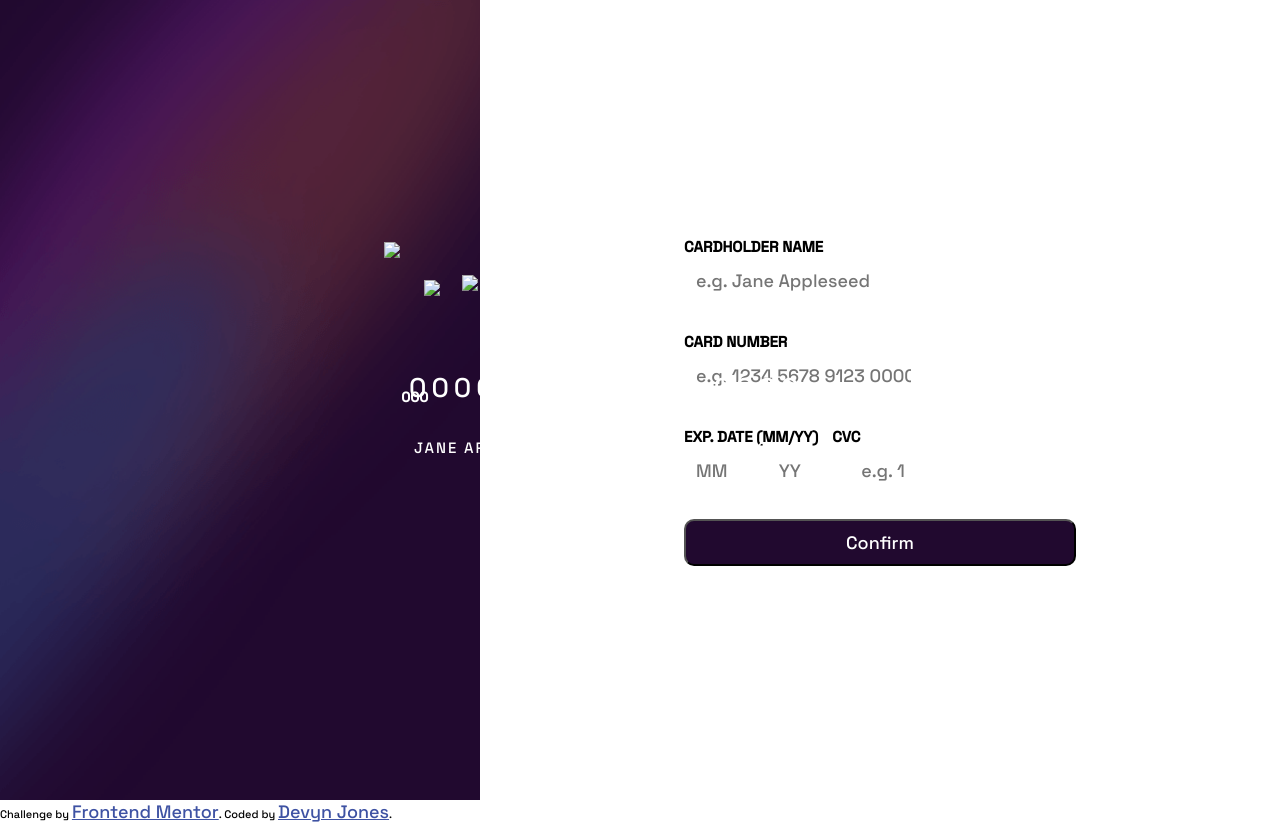
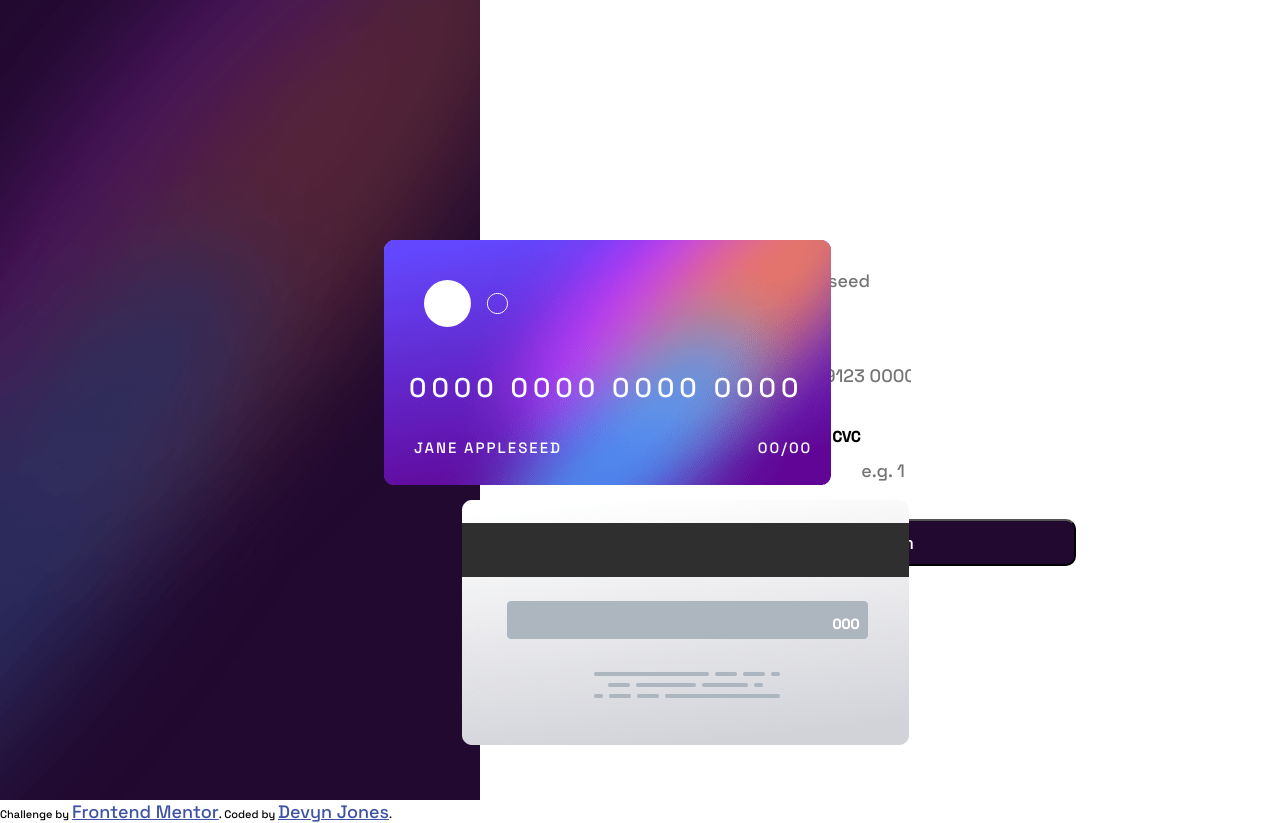
Before and after one commit to devynj4722/Interactive-Card-Details-Project, a plain HTML site: page index.html in a window 1280 px wide. Drawn offline with nearby package versions, Linux system fonts and the light colour scheme.

Commit message:
Fixed broken paths on Images
add ../

```diff
--- a/index.html
+++ b/index.html
@@ -258,12 +258,12 @@ text-align: left;
 
 
         </div>
-        <img id="main-card"src="/interactive-card-details-form-main/images/bg-card-front.png">
-        <img id="log-svg"src="/interactive-card-details-form-main/images/card-logo.svg">
+        <img id="main-card"src="../images/bg-card-front.png">
+        <img id="log-svg"src="../images/card-logo.svg">
       </div>
     </div>
 <div class="card2">
-  <img src="/interactive-card-details-form-main/images/bg-card-back.png">
+  <img src="../images/bg-card-back.png">
   <label id="credit_csv">000</label>
 
 </div>
```
